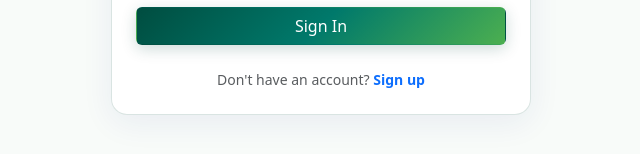
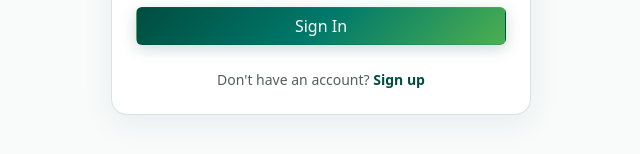
Before and after one commit to NourShbair/EcoWire, a React (Vite) app in the folder Frontend/: page /login in a window 1280 px wide. Shown: the part 560-714 px from the top of the page, without its empty margins (319-959 px from the left). Built offline with nearby package versions, Linux system fonts and the light colour scheme.

Commit message:
UI changes

```diff
--- a/Frontend/src/components/auth/LoginPage.jsx
+++ b/Frontend/src/components/auth/LoginPage.jsx
@@ -148,7 +148,7 @@
                 {/* Link to signup */}
                 <p className="text-center text-muted small mt-4 mb-0">
                     Don&apos;t have an account?{' '}
-                    <Link to="/signup" className="text-decoration-none fw-semibold">
+                    <Link to="/signup" className="text-decoration-none fw-semibold" style={{ color: 'var(--eco-primary)' }}>
                         Sign up
                     </Link>
                 </p>
--- a/Frontend/src/components/auth/SignupPage.jsx
+++ b/Frontend/src/components/auth/SignupPage.jsx
@@ -307,7 +307,7 @@
                 {/* Link to login */}
                 <p className="text-center text-muted small mt-4 mb-0">
                     Already have an account?{' '}
-                    <Link to="/login" className="text-decoration-none fw-semibold">
+                    <Link to="/login" className="text-decoration-none fw-semibold" style={{ color: 'var(--eco-primary)' }}>
                         Sign in
                     </Link>
                 </p>
```
